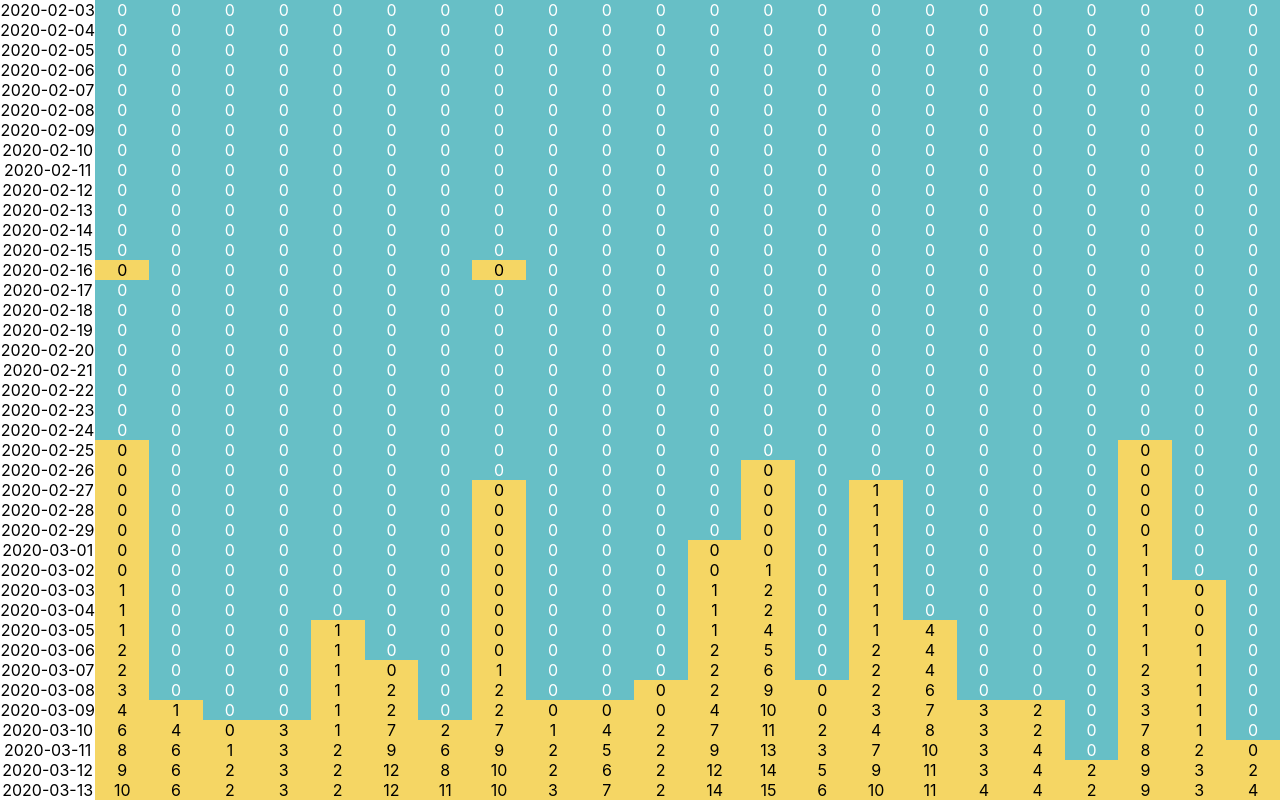
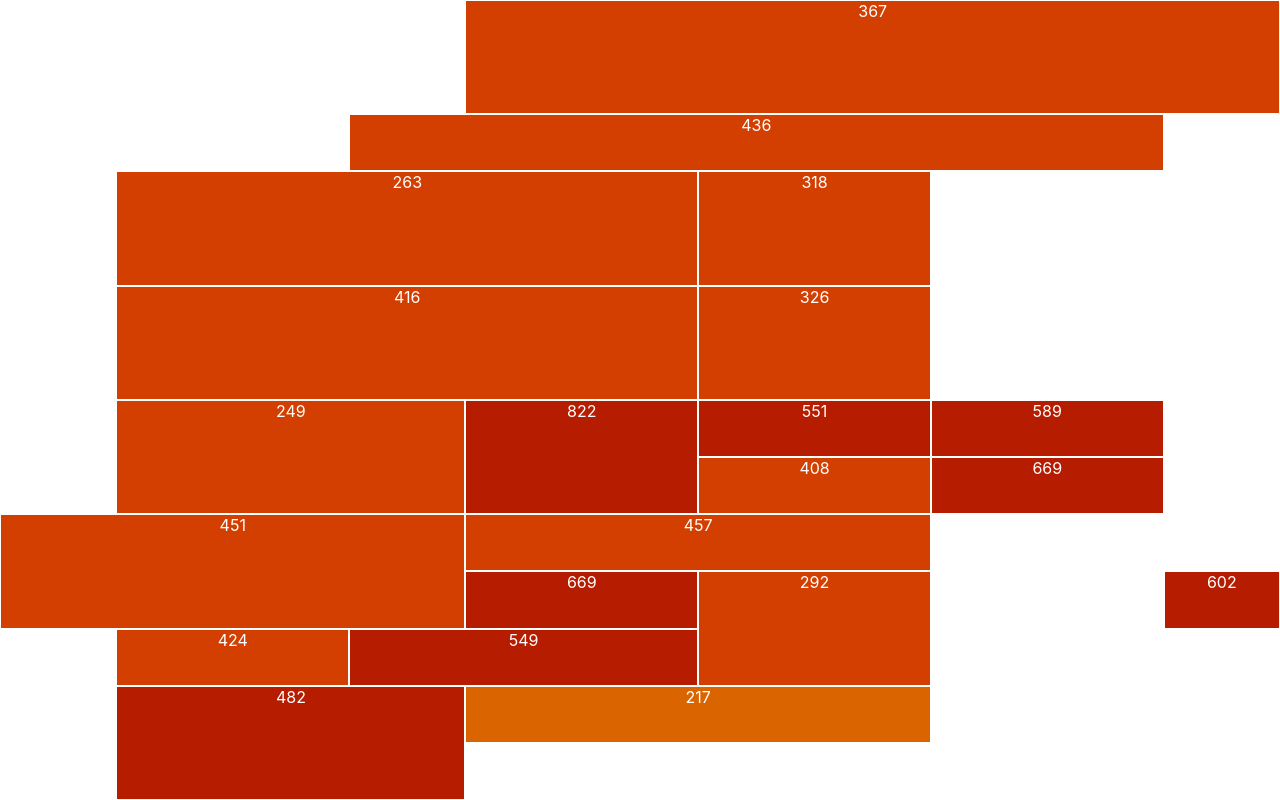
Before and after one commit to rhersen/fhm-react, a React (Create React App) app: page / in a window 1280 px wide. Shown: the top 800 px of the page. Built offline with nearby package versions, Linux system fonts and the light colour scheme.

Commit message:
map of Sweden's regions, using grid

```diff
--- a/src/App.css
+++ b/src/App.css
@@ -1,6 +1,122 @@
 .table {
   display: grid;
-  grid-template-columns: max-content repeat(22, 1fr);
+  height: 100vh;
+  align-items: stretch;
+  grid-template-rows: [BD] 2fr [AC] 1fr [Z] 2fr [W] 2fr [C] 1fr [D] 1fr [E] 1fr [F] 1fr [N] 1fr [M] 1fr [K] 1fr [end];
+  grid-template-columns: [O] 1fr [S] 2fr [G] 1fr [K] 2fr [H] 2fr [AB] 2fr [I] 1fr [end];
+}
+
+span {
+  border: white 1px solid;
+}
+
+.SM {
+  display: none;
+}
+
+.K {
+  grid-column: K/AB;
+  grid-row: M;
+}
+
+.W {
+  grid-column: S/H;
+  grid-row: W;
+}
+
+.I {
+  grid-column: I;
+  grid-row: F;
+}
+
+.X {
+  grid-column: H;
+  grid-row: W;
+}
+
+.N {
+  grid-column: S;
+  grid-row: N;
+}
+
+.Z {
+  grid-column: S/H;
+  grid-row: Z;
+}
+
+.F {
+  grid-column: K/H;
+  grid-row: F;
+}
+
+.H {
+  grid-column: H;
+  grid-row: F/M;
+}
+
+.G {
+  grid-column: G/H;
+  grid-row: N;
+}
+
+.BD {
+  grid-column: K/end;
+  grid-row: BD;
+}
+
+.M {
+  grid-column: S/K;
+  grid-row: M/end;
+}
+
+.AB {
+  grid-column: AB;
+  grid-row: D;
+}
+
+.D {
+  grid-column: H;
+  grid-row: D;
+}
+
+.C {
+  grid-column: AB;
+  grid-row: C;
+}
+
+.S {
+  grid-column: S/K;
+  grid-row: C/E;
+}
+
+.AC {
+  grid-column: G/I;
+  grid-row: AC;
+}
+
+.Y {
+  grid-column: H;
+  grid-row: Z;
+}
+
+.U {
+  grid-column: H;
+  grid-row: C;
+}
+
+.O {
+  grid-column: O/K;
+  grid-row: E/N;
+}
+
+.T {
+  grid-column: K/H;
+  grid-row: C/E;
+}
+
+.E {
+  grid-column: K/AB;
+  grid-row: E;
 }
 
 .table span {
--- a/src/App.tsx
+++ b/src/App.tsx
@@ -3,39 +3,61 @@ import React from "react";
 import fetchData from "./fetchData";
 import population from "./population";
 
+const regions = {
+  SM: "Totalt_antal_fall",
+  K: "Blekinge",
+  W: "Dalarna",
+  I: "Gotland",
+  X: "Gävleborg",
+  N: "Halland",
+  Z: "Jämtland_Härjedalen",
+  F: "Jönköping",
+  H: "Kalmar",
+  G: "Kronoberg",
+  BD: "Norrbotten",
+  M: "Skåne",
+  AB: "Stockholm",
+  D: "Sörmland",
+  C: "Uppsala",
+  S: "Värmland",
+  AC: "Västerbotten",
+  Y: "Västernorrland",
+  U: "Västmanland",
+  O: "Västra_Götaland",
+  T: "Örebro",
+  E: "Östergötland",
+};
+
 function App() {
   let { headers, dates, rows } = fetchData();
-
+  let regionCodes = Object.keys(regions);
+  rows = rows.slice(-14);
   return (
     <div className="table">
-      {rows.map(tableRow)}
+      {tableRow()}
       <span className="date" />
-      {headers.map(columnHeader)}
+      {/*{headers.map(columnHeader)}*/}
     </div>
   );
 
   function columnHeader(header: string) {
-    return <span>{header}</span>;
+    return <span className={header.toLowerCase()}>{header}</span>;
   }
 
-  function tableRow(row: number[], rowIndex: number) {
-    return (
-      <>
-        <span className="date">{dates[rowIndex]}</span>
-        {row.map((value, colIndex) => tableCell(colIndex, rowIndex))}
-      </>
-    );
+  function tableRow() {
+    return rows[0].map((value, colIndex) => tableCell(colIndex));
 
-    function tableCell(colIndex: number, rowIndex: number) {
+    function tableCell(colIndex: number) {
       let x =
-        (rows
-          .slice(rowIndex - 13, rowIndex + 1)
-          .map((row) => row[colIndex])
-          .reduce(sum, 0) /
+        (rows.map((row) => row[colIndex]).reduce(sum, 0) /
           population[colIndex]) *
         1e5;
 
-      return <span className={color(x)}>{Math.round(x)}</span>;
+      return (
+        <span className={color(x) + " " + regionCodes[colIndex]}>
+          {Math.round(x)}
+        </span>
+      );
     }
   }
 }
```
